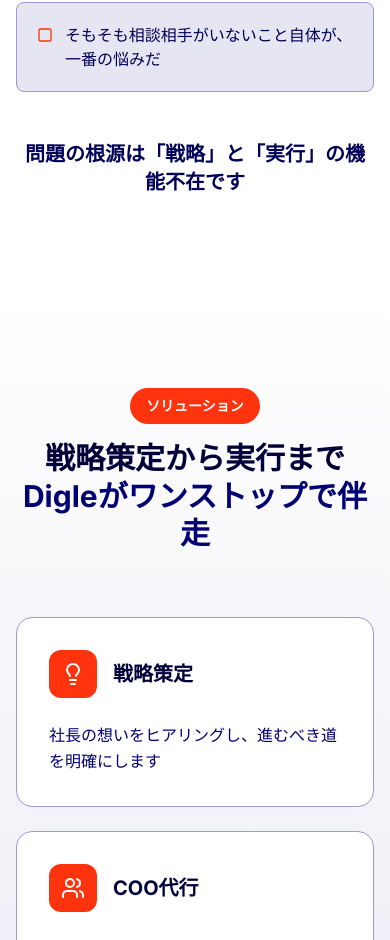
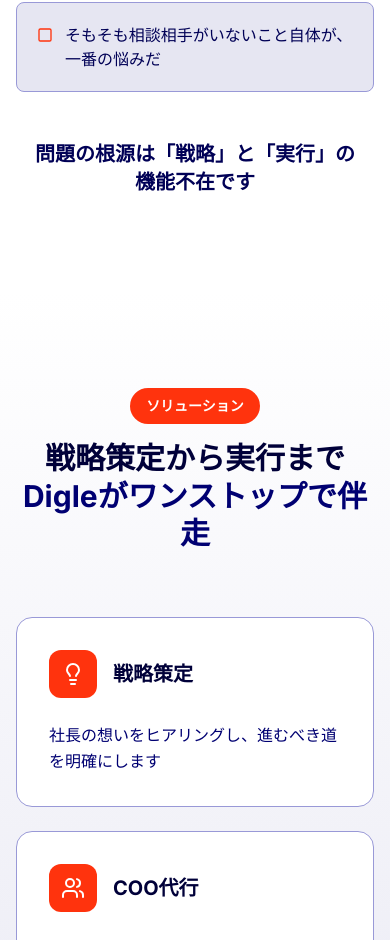
Before and after one commit to digle-matsu/Digle_LP_ver1.0, a Next.js app: page / in a window 390 px wide. Shown: the part 1607-2547 px from the top of the page. Built offline with nearby package versions, Linux system fonts and the light colour scheme.

Commit message:
Update empathy-section.tsx「スマホ最適化」

```diff
--- a/components/sections/empathy-section.tsx
+++ b/components/sections/empathy-section.tsx
@@ -29,8 +29,7 @@ export function EmpathySection() {
           className="text-center mb-16"
         >
           <h2 className="text-3xl md:text-5xl font-bold text-navy-800 mb-6 leading-tight">
-            社長、こんな悩みを
-            <br className="hidden md:block" />
+            社長、こんな悩みを<br className="md:hidden" />
             抱えていませんか？
           </h2>
         </motion.div>
@@ -57,7 +56,8 @@ export function EmpathySection() {
           className="mt-12 text-center"
         >
           <p className="text-xl text-navy-700 font-semibold">
-            問題の根源は「戦略」と「実行」の機能不在です
+            問題の根源は「戦略」と「実行」の<br className="md:hidden" />
+            機能不在です
           </p>
         </motion.div>
       </div>
```
